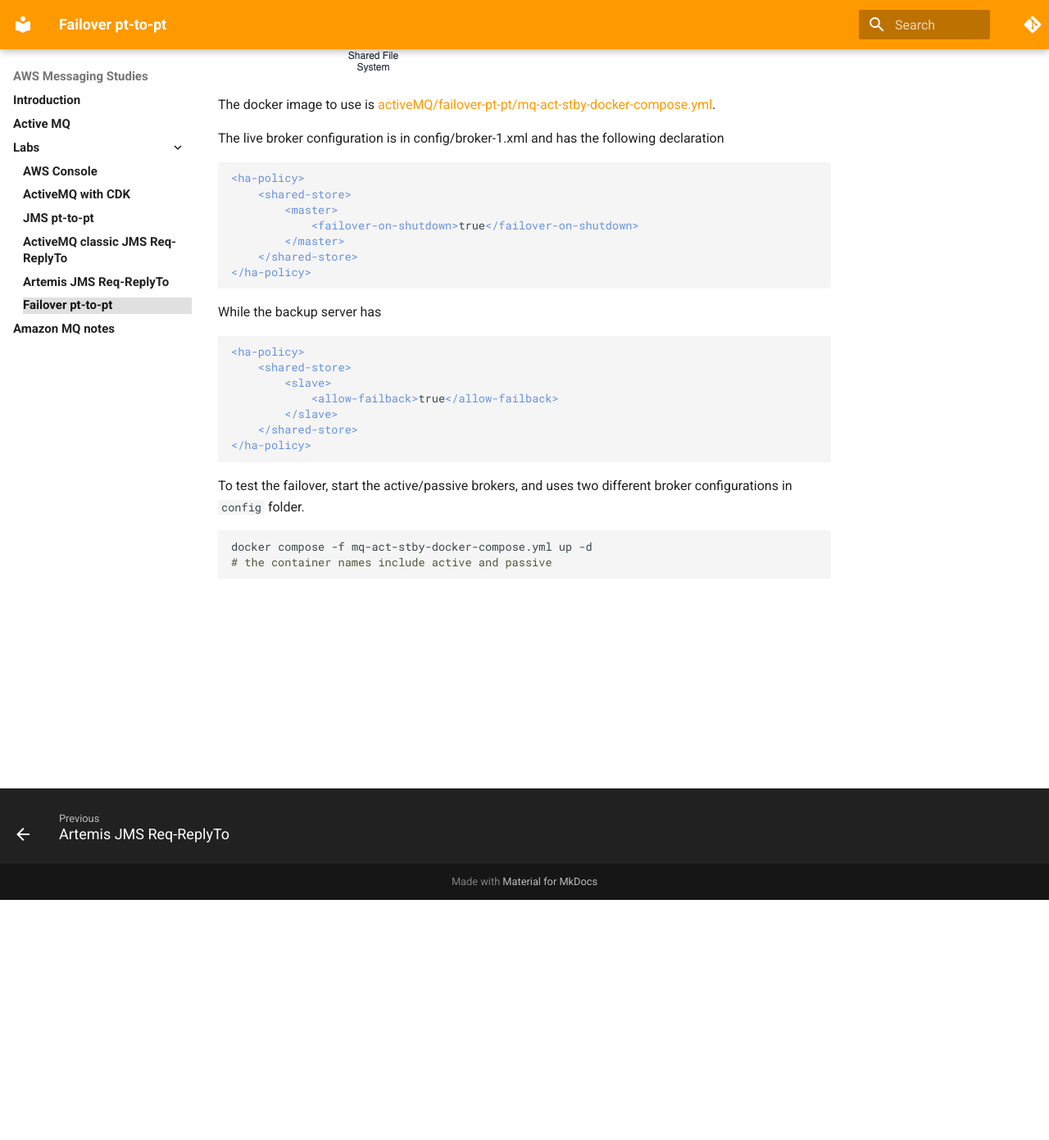
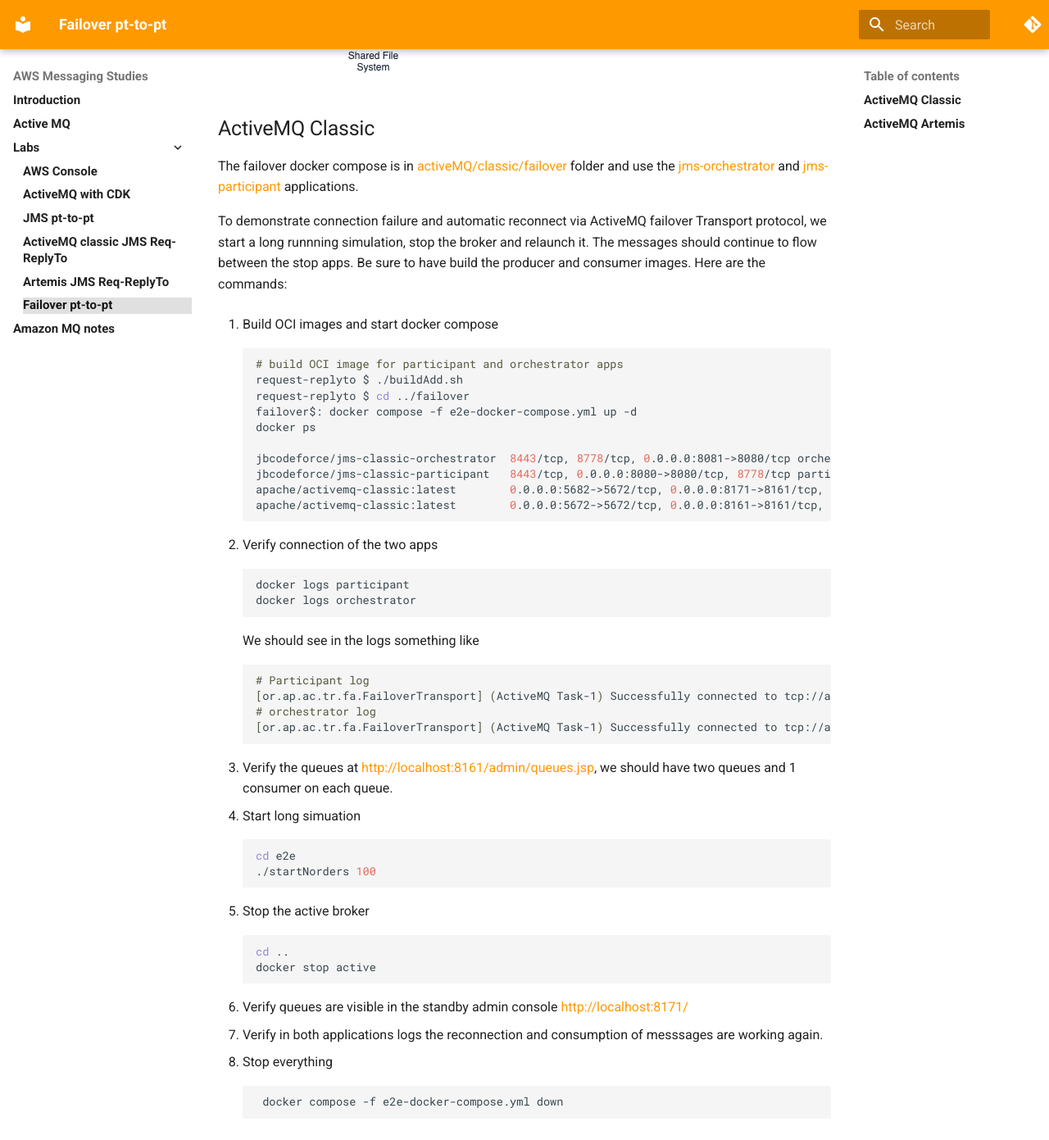
Before and after one commit to jbcodeforce/aws-messaging-samples, an MkDocs documentation site: the page built from docs/failover-lab.md, in a window 1280 px wide and 1400 px high, scrolled down 302 px. Shown: the top 1391 px of the window at 82% size. Built offline with MkDocs 1.6.1 and Material for MkDocs 9.7.7, drawn with Linux system fonts in a browser that asks for light colours; comment, search, counter and statistics services are not loaded; some of the changed text lies outside the part shown.

Commit message:
add failover classic

````diff
--- a/docs/failover-lab.md
+++ b/docs/failover-lab.md
@@ -3,6 +3,74 @@
 The demonstration is based on a shared store deployment as illustrated by the following figure
 
 ![](./diagrams/amq-shared-st.drawio.png)
+
+## ActiveMQ Classic
+
+The failover docker compose is in [activeMQ/classic/failover](https://github.com/jbcodeforce/aws-messaging-study/tree/main/activeMQ/classic/failover) folder and use the [jms-orchestrator](https://github.com/jbcodeforce/aws-messaging-study/tree/main/activeMQ/classic/request-replyto/jms-orchestrator) and [jms-participant](https://github.com/jbcodeforce/aws-messaging-study/tree/main/activeMQ/classic/request-replyto/jms-participant) applications.
+
+To demonstrate connection failure and automatic reconnect via ActiveMQ failover Transport protocol, we start a long runnning simulation, stop the broker and relaunch it. The messages should continue to flow between the stop apps. Be sure to have build the producer and consumer images. Here are the commands:
+
+1. Build OCI images and start docker compose
+
+    ```sh
+    # build OCI image for participant and orchestrator apps
+    request-replyto $ ./buildAdd.sh
+    request-replyto $ cd ../failover
+    failover$: docker compose -f e2e-docker-compose.yml up -d
+    docker ps
+
+    jbcodeforce/jms-classic-orchestrator  8443/tcp, 8778/tcp, 0.0.0.0:8081->8080/tcp orchestrator
+    jbcodeforce/jms-classic-participant   8443/tcp, 0.0.0.0:8080->8080/tcp, 8778/tcp participant
+    apache/activemq-classic:latest        0.0.0.0:5682->5672/tcp, 0.0.0.0:8171->8161/tcp, 0.0.0.0:61626->61616/tcp   standby
+    apache/activemq-classic:latest        0.0.0.0:5672->5672/tcp, 0.0.0.0:8161->8161/tcp, 0.0.0.0:61616->61616/tcp   active
+
+    ```
+
+1. Verify connection of the two apps
+
+    ```sh
+    docker logs participant
+    docker logs orchestrator
+    ```
+
+    We should see in the logs something like
+
+    ```sh
+    # Participant log
+    [or.ap.ac.tr.fa.FailoverTransport] (ActiveMQ Task-1) Successfully connected to tcp://active:61616
+    # orchestrator log
+    [or.ap.ac.tr.fa.FailoverTransport] (ActiveMQ Task-1) Successfully connected to tcp://active:61616
+    ```
+
+1. Verify the queues at [http://localhost:8161/admin/queues.jsp](http://localhost:8161/admin/queues.jsp), we should have two queues and 1 consumer on each queue.
+
+1. Start long simuation
+
+    ```sh
+    cd e2e
+    ./startNorders 100
+    ```
+
+1. Stop the active broker
+
+    ```sh
+    cd ..
+    docker stop active
+    ```
+
+1. Verify queues are visible in the standby admin console [http://localhost:8171/](http://localhost:8171/)
+
+1. Verify in both applications logs the reconnection and consumption of messsages are working again.
+
+1. Stop everything
+
+    ```sh
+     docker compose -f e2e-docker-compose.yml down
+    ```
+
+## ActiveMQ Artemis
+
+TO BE TERMINATED
 
 The docker image to use is  [activeMQ/failover-pt-pt/mq-act-stby-docker-compose.yml](https://github.com/jbcodeforce/aws-messaging-samples/tree/main/activeMQ/failover-pt-pt/mq-act-stby-docker-compose.yml).
 
````
Also changed, not shown: docs/index.md (+13 -1 lines), docs/req-reply-jms.md (+2 -10 lines), 6 other files.
